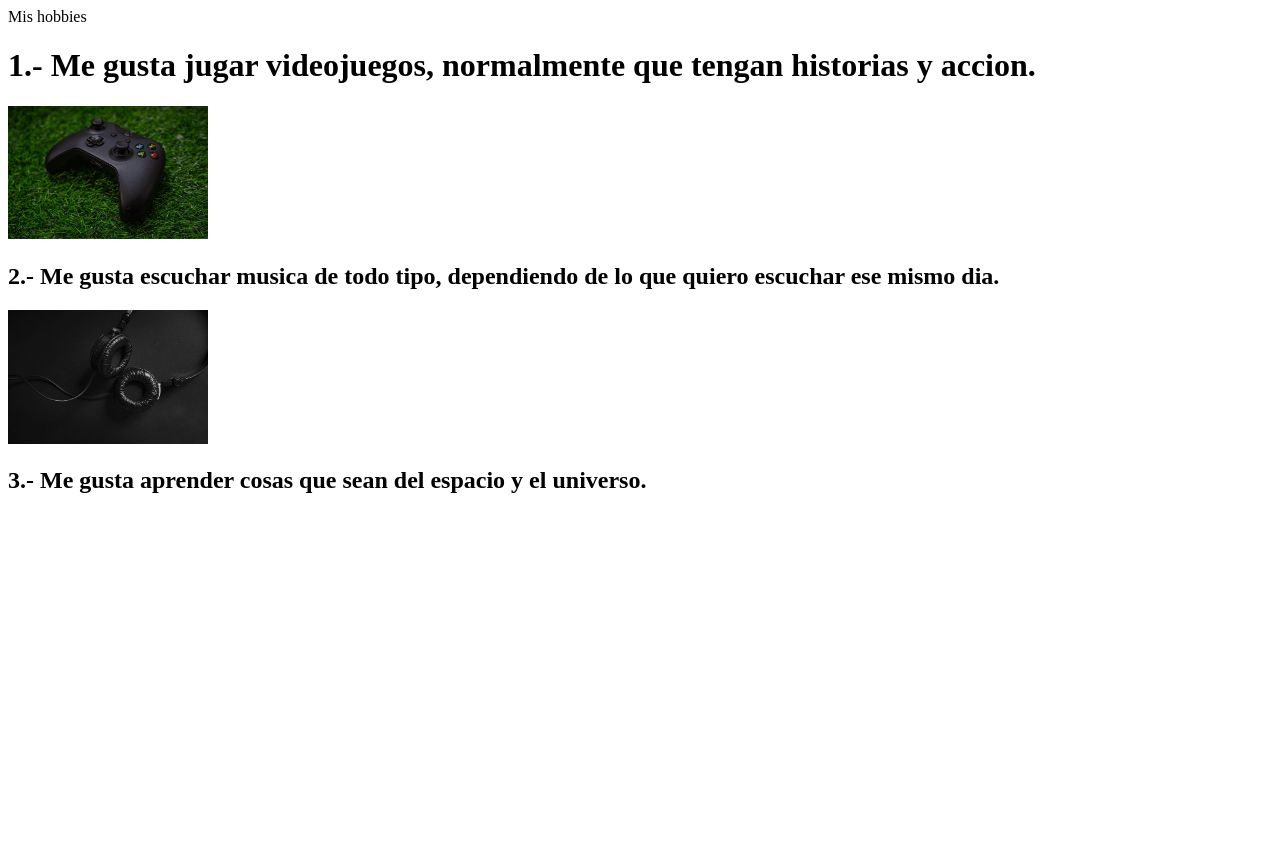
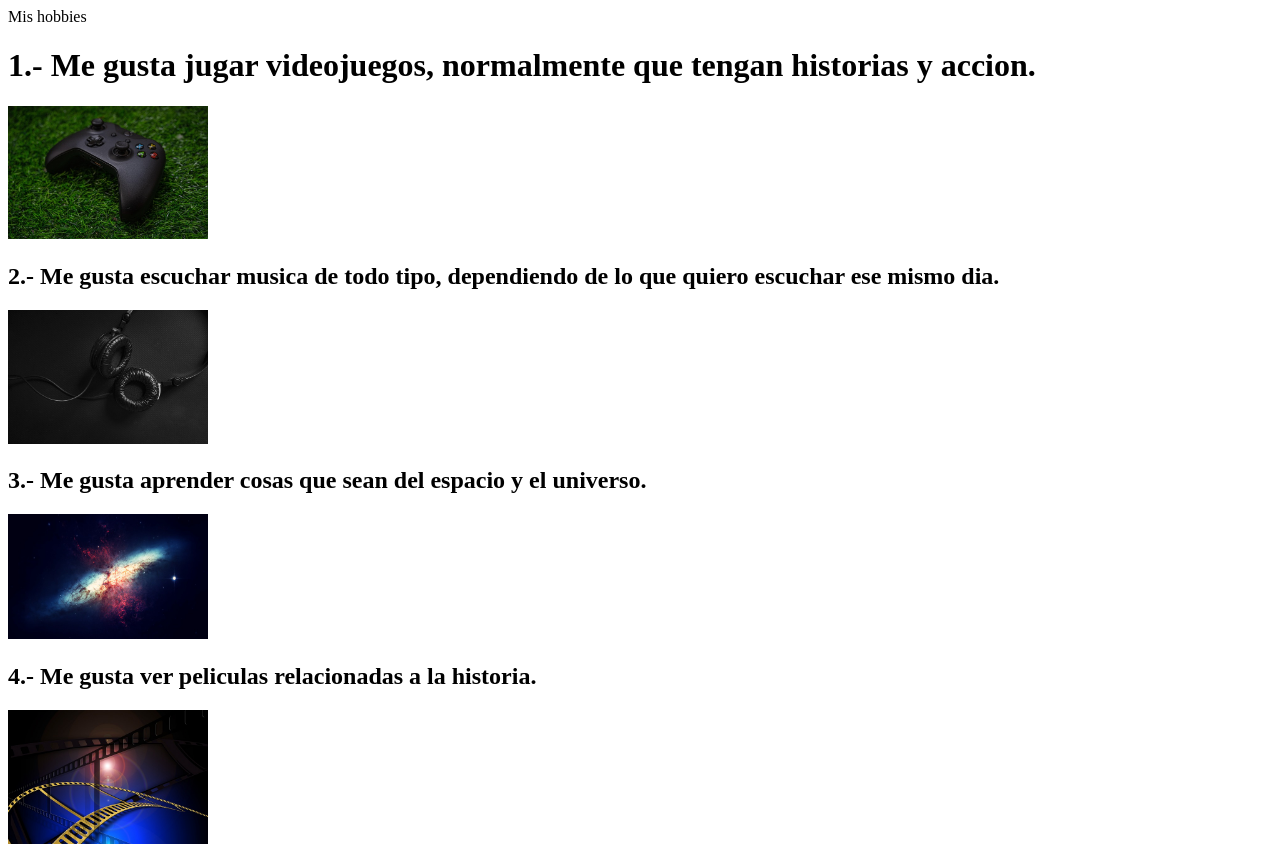
Before and after one commit to alejandroriojasc-coder/Hobbies, a plain HTML site: page index.html in a window 1280 px wide. Before the commit the page ends 800 px from the top, so only its background shows below. Drawn offline with Linux system fonts and the light colour scheme.

Commit message:
Mi cuarto hobbie

```diff
--- a/index.html
+++ b/index.html
@@ -12,6 +12,8 @@
     <h2>2.- Me gusta escuchar musica de todo tipo, dependiendo de lo que quiero escuchar ese mismo dia.</h2>
     <img width="200px" src="audifonos.jpg" alt="Audifonos de musica">
     <h2>3.- Me gusta aprender cosas que sean del espacio y el universo.</h2>
-    <img width="200px" src="" alt="">
+    <img width="200px" src="galaxia.jpg" alt="Una galaxia">
+    <h2>4.- Me gusta ver peliculas relacionadas a la historia.</h2>
+    <img width="200px" src="cinema.jpg" alt="Cinta de cine">
 </body>
 </html>
```
Also changed, not shown: cinema.jpg (added).
